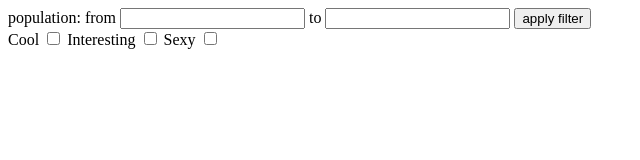
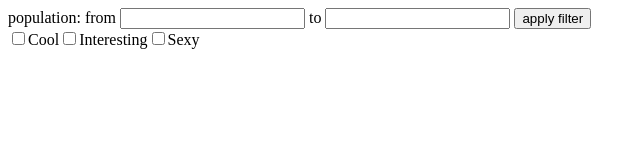
Before and after one commit to NSSFM/CitiesSearch, a plain HTML site: page index.html in a window 1280 px wide. Both pictures are taken after a click on the button "apply filter". Shown: the full height of the page, 0-640 px from the left. Drawn offline with Linux system fonts and the light colour scheme.

Commit message:
trying to add a dynamic checkboxes

```diff
--- a/index.html
+++ b/index.html
@@ -11,19 +11,9 @@
 <body>
     population: from <input id="from" type="number"> to <input id="to" type="number">
     <button id="buttonFilter">apply filter</button>
-    <script src="./index.js" type="module"></script>
-    <form id="keyForms">
-        <label for="Cool">Cool</label>
-        <input type="checkbox" id="Cool" name="Cool">
-
-        <label for="Interesting">Interesting</label>
-        <input type="checkbox" id="Interesting" name="Interesting">
-
-        <label for="Sexy">Sexy</label>
-        <input type="checkbox" id="Sexy" name="Sexy">
-
-      </form>
-      <div id="result"></div>
-      <div id="Sresult"></div>
+    <script src="index.js" type="module"></script>
+    <div id="dynamicBoxes"></div>
+    <div id="result"></div>
+    <div id="Sresult"></div>
 </body>
 </html>
--- a/index.js
+++ b/index.js
@@ -6,11 +6,32 @@ class City {
     }
 }
 
-const cities = [
+const CITIES = [
     new City("Warsaw", 100, ["Cool"]),
     new City("Lublin", 2),
     new City("Gdansk", 10, ["Cool", "Interesting", "Sexy"])
 ];
+
+const KEYWORDS = [
+    "Cool", "Interesting", "Sexy"
+]
+
+const checkboxContainer = document.getElementById("dynamicBoxes");
+
+for (let addBox = 0; addBox < KEYWORDS.length; addBox++) {
+    const key = KEYWORDS[addBox];
+    const checkbox = document.createElement("input");
+    checkbox.type = "checkbox";
+    checkbox.value = key;
+    checkbox.id = key;
+
+    const label = document.createElement("label");
+    label.htmlFor = key;
+    label.innerText = key;
+
+    checkboxContainer.appendChild(checkbox);
+    checkboxContainer.appendChild(label);
+}
 
 function filterByPopulation(citiesArr, from, to) {
     const result = citiesArr.filter(city => city.population >= from && city.population <= to);
@@ -19,15 +40,16 @@ function filterByPopulation(citiesArr, from, to) {
 function filterByKeywords(citiesArr, arrKeys = []) {
     let isAnyChecked = false;
 
-    for(let key of arrKeys) {
-        if(key.checked) {
+    for (let key of arrKeys) {
+        if (key.checked) {
             isAnyChecked = true;
             break;
         }
     }
+
     let result;
-    if(isAnyChecked)
-        result = citiesArr.filter(c => c.keywords.some(k => arrKeys[k]?.checked));
+    if (isAnyChecked)
+        result = citiesArr.filter(c => c.keywords.some(k => arrKeys.includes(k)));
     else
         result = citiesArr;
 
@@ -38,13 +60,15 @@ function filterByKeywords(citiesArr, arrKeys = []) {
 export function buttonClick() {
     const fromEl = document.getElementById("from");
     const toEl = document.getElementById("to");
-    let sortedCities = filterByPopulation(cities, fromEl.value, toEl.value);
+    let sortedCities = filterByPopulation(CITIES, fromEl.value, toEl.value);
 
     const resultDiv = document.getElementById("result");
-    const checkForm = document.getElementById("keyForms");
-    sortedCities = filterByKeywords(sortedCities, checkForm.elements);
+    const checkForm = document.getElementById("dynamicBoxes");
+    sortedCities = filterByKeywords(sortedCities, checkForm.elements.map(el => el));
 
     const sresultDiv = document.getElementById("Sresult");
+
+
     resultDiv.innerHTML = "";
     sresultDiv.innerHTML = "";
     for (let city of sortedCities) {
@@ -54,6 +78,6 @@ export function buttonClick() {
 
         resultDiv.appendChild(cityDiv);
     };
+}
 
-};
-document.getElementById("buttonFilter").addEventListener("click", buttonClick);
+document.getElementById('buttonFilter').addEventListener('click', buttonClick);
```
